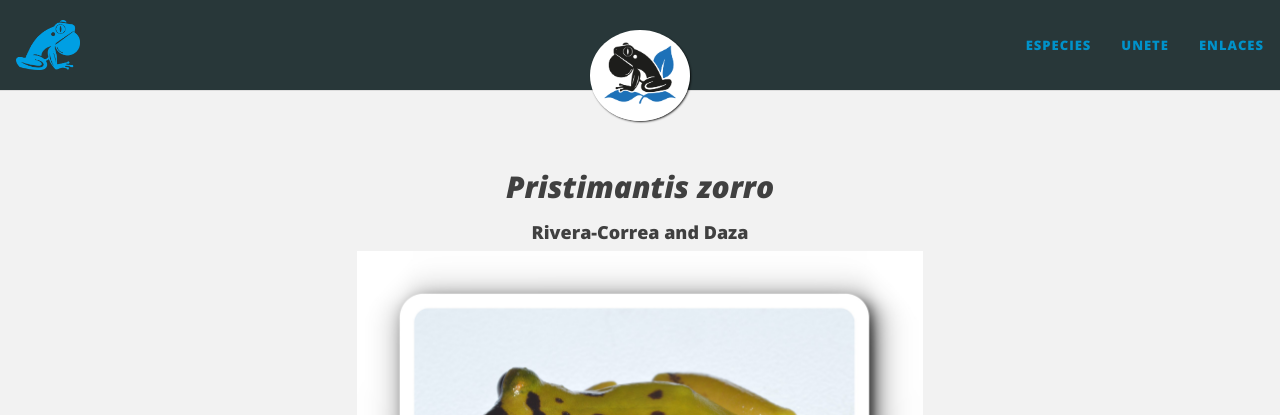
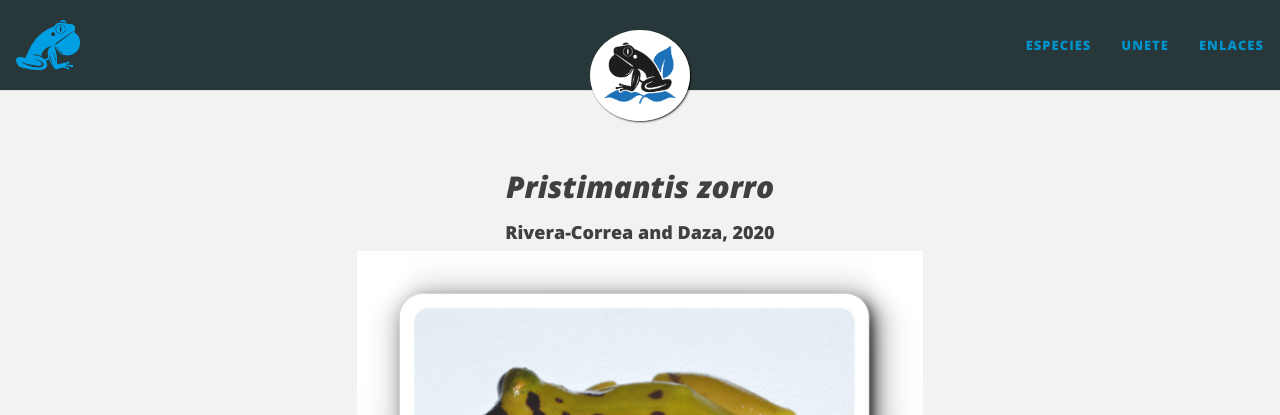
Before and after one commit to colombianfrogs/sounds, a Jekyll site: the page built from docs/Pristimantis_zorro.md, in a window 1280 px wide and 1203 px high. Shown: the top 415 px of the window. Built offline with Jekyll 4.4.1, drawn with Linux system fonts in a browser that asks for light colours.

Commit message:
Update Pristimantis_zorro.md

```diff
--- a/docs/Pristimantis_zorro.md
+++ b/docs/Pristimantis_zorro.md
@@ -51,7 +51,7 @@ function openTab(evt, tabName) {
 <!-- Species presentation -->
 <div style="text-align: center;">
   <h2><i>Pristimantis zorro</i></h2>
-  <h4>Rivera-Correa and Daza</h4>
+  <h4>Rivera-Correa and Daza, 2020</h4>
   <img src="{{ site.baseurl }}/images/especie_Pristimantis_zorro.jpg" style="width:15cm;">
 </div>
 
```
